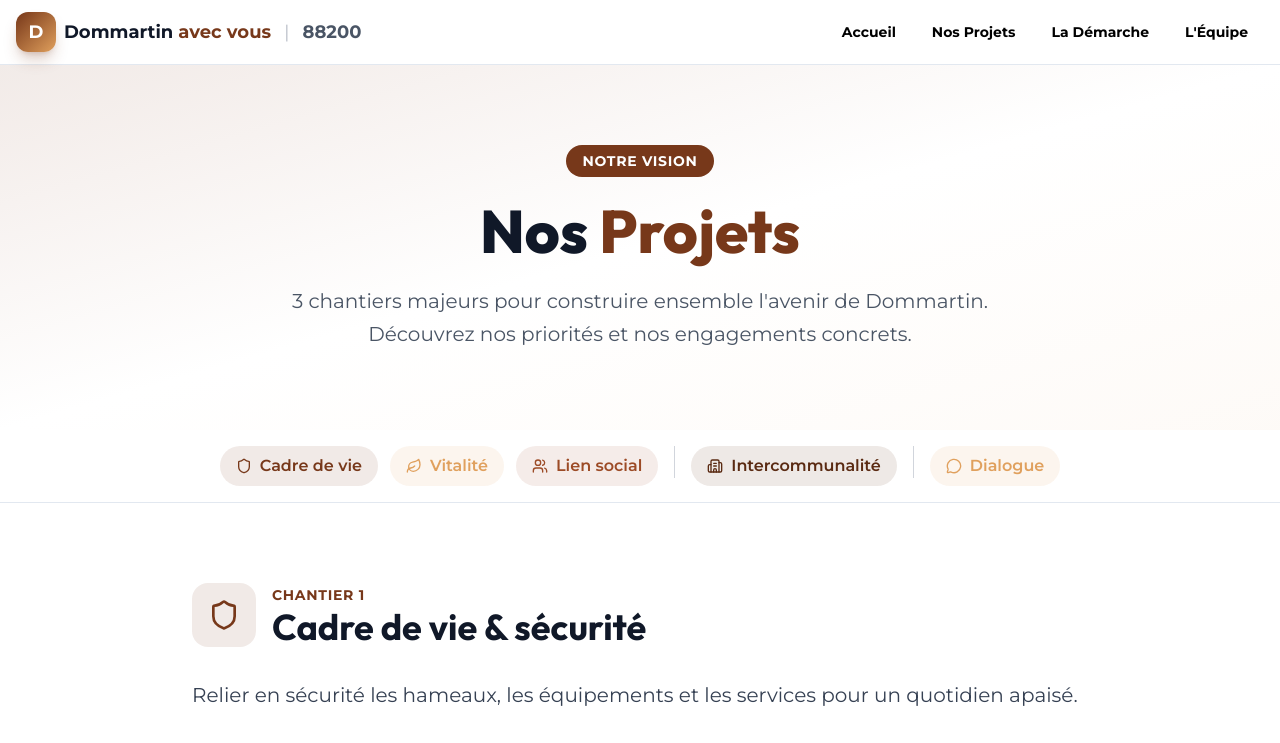
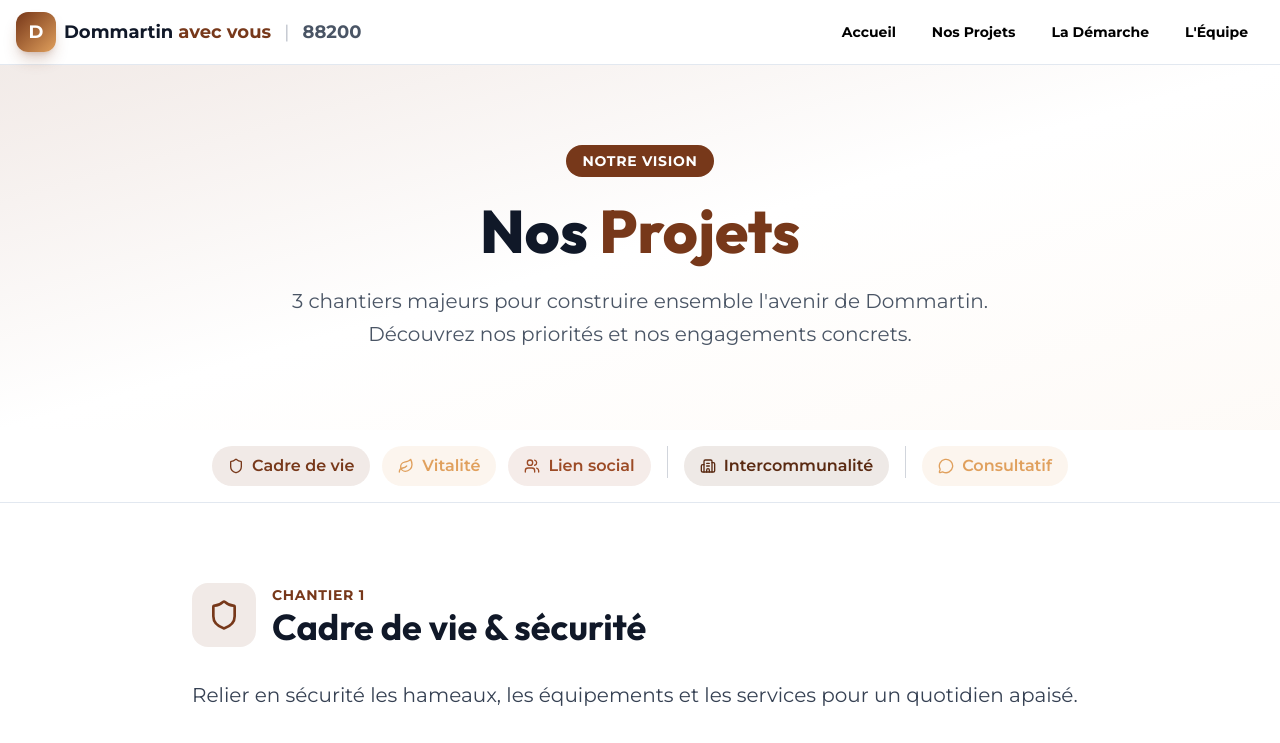
Before and after one commit to LenaGonzalezBreton/web_dommartin, a Next.js app: page /nos-projets in a window 1280 px wide. Shown: the top 743 px of the page. Built offline with nearby package versions, Linux system fonts and the light colour scheme.

Commit message:
fix: change Dialogue tag to Consultatif

```diff
--- a/app/nos-projets/page.tsx
+++ b/app/nos-projets/page.tsx
@@ -75,7 +75,7 @@ export default function NosProjects() {
                             className="flex items-center gap-2 px-4 py-2 rounded-full bg-accent/10 text-accent font-semibold hover:bg-accent hover:text-white transition-all whitespace-nowrap shrink-0"
                         >
                             <MessageCircle className="w-4 h-4" />
-                            Dialogue
+                            Consultatif
                         </a>
                     </div>
                 </div>
```
